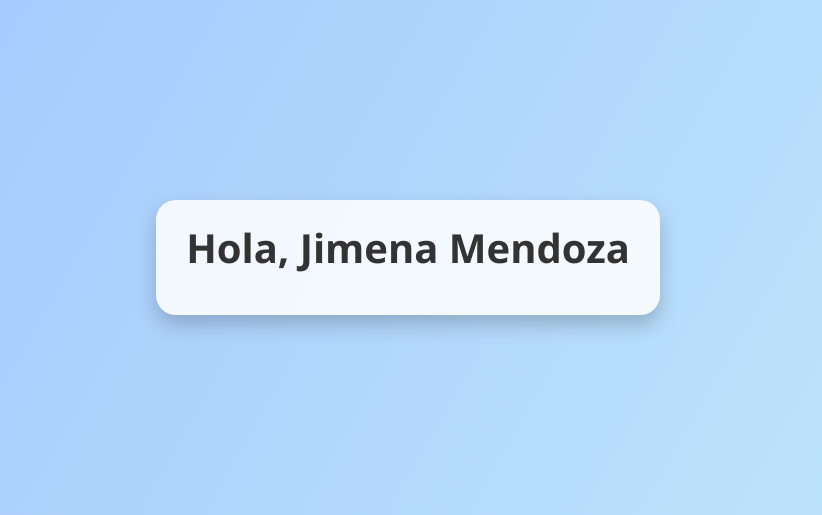
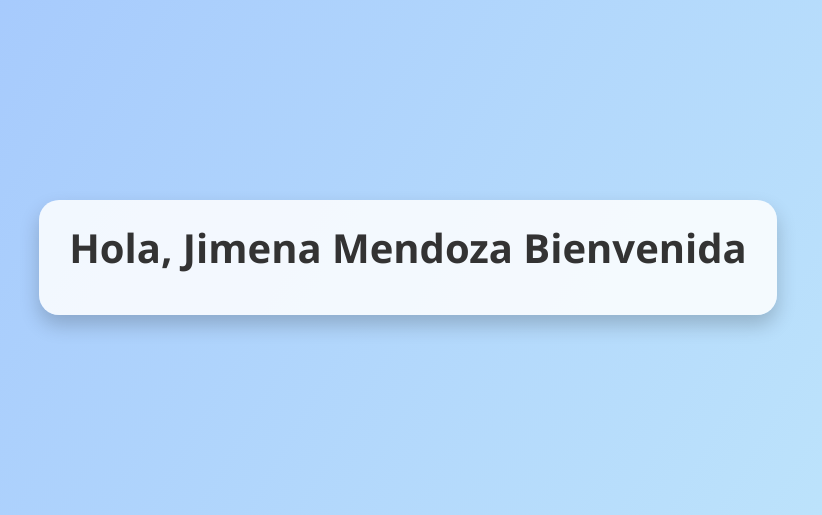
Before and after one commit to L21660166/CloudComputing, a PHP site: page / in a window 1280 px wide. Shown: the part 143-658 px from the top of the page, without its empty margins (232-1054 px from the left). Run offline with PHP 8.4, Linux system fonts and the light colour scheme.

Commit message:
Version02

```diff
--- a/index.php
+++ b/index.php
@@ -49,7 +49,7 @@
 <body>
     <div class="mensaje-contenedor">
         <h1><?php
-            $mensaje = "Hola, Jimena Mendoza";
+            $mensaje = "Hola, Jimena Mendoza Bienvenida";
             echo $mensaje;
         ?></h1>
     </div>
```
